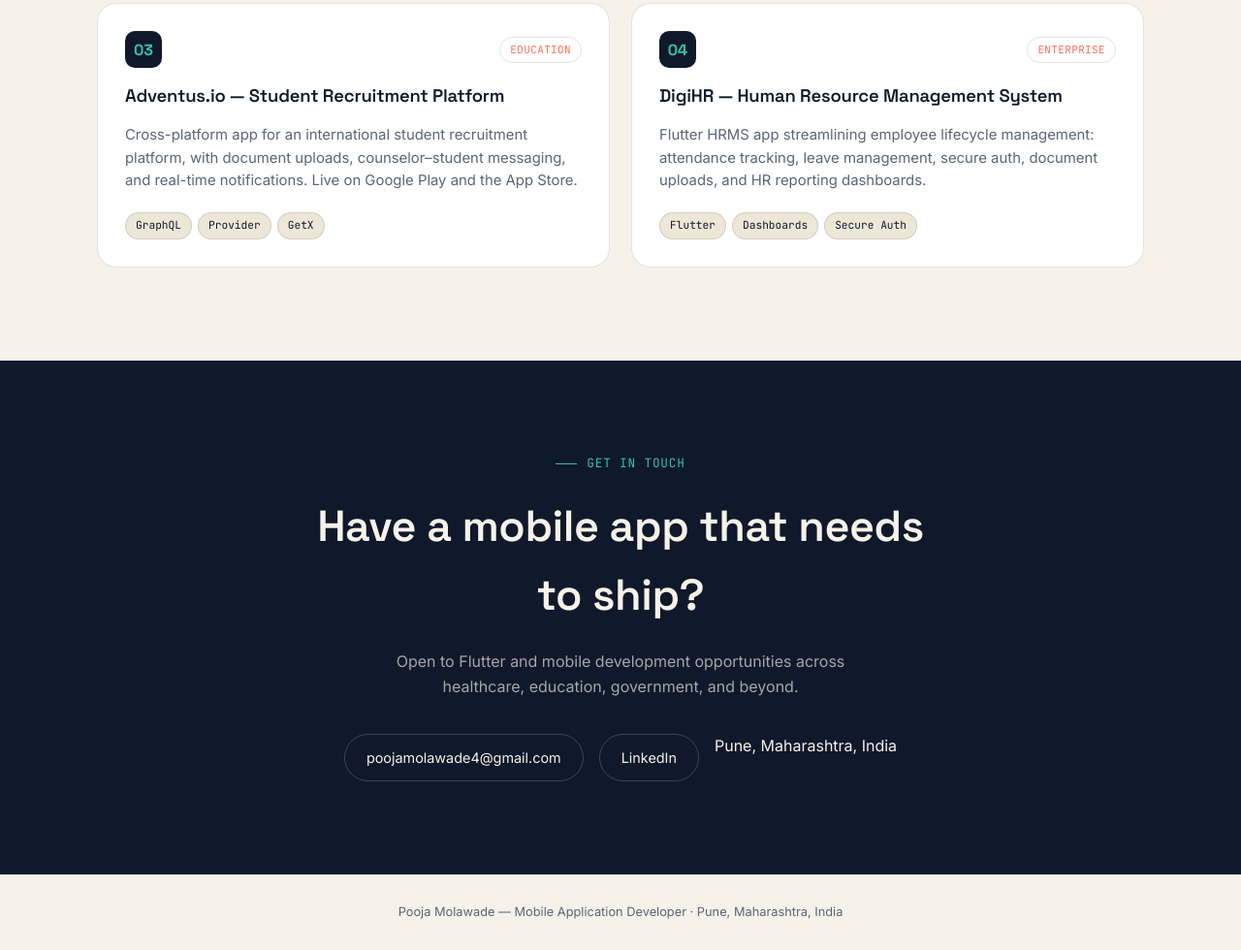
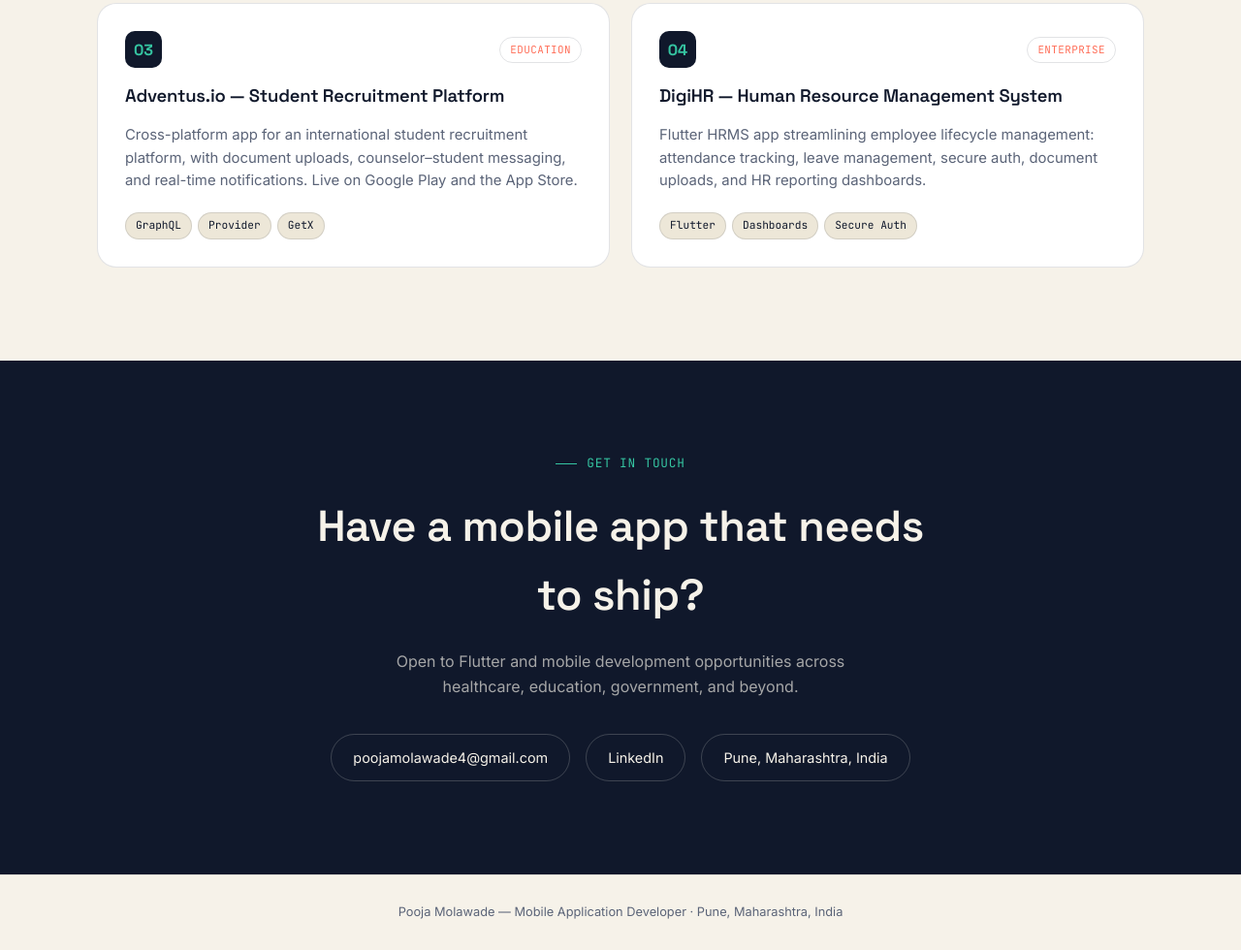
Before and after one commit to pooja-molawade/pooja-molawade.github.io, a plain HTML site: page index.html in a window 1280 px wide. Shown: the part 3766-4746 px from the top of the page at 97% size. Drawn offline with Linux system fonts and the light colour scheme.

Commit message:
Update index.html

```diff
--- a/index.html
+++ b/index.html
@@ -541,7 +541,7 @@
     <div class="contact-links">
       <a href="mailto:poojamolawade4@gmail.com">poojamolawade4@gmail.com</a>
       <a href="https://www.linkedin.com/in/pooja-molawade-175b11197" target="_blank" rel="noopener">LinkedIn</a>
-      <span>Pune, Maharashtra, India</span>
+    <a target="_blank" rel="noopener">Pune, Maharashtra, India</a>
     </div>
   </div>
 </section>
```
